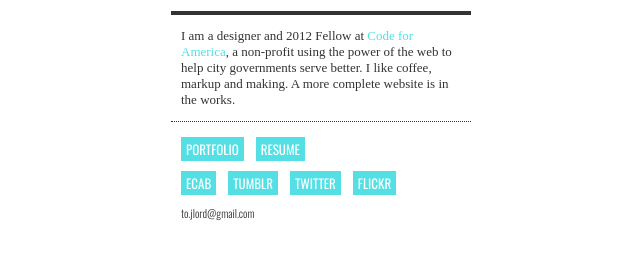
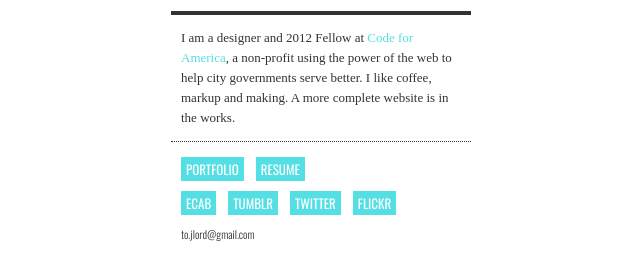
Before and after one commit to jlord/simplepersonalsite, a plain HTML site: page index.html in a window 1280 px wide. Shown: the part 206-486 px from the top of the page, without its empty margins (319-959 px from the left). Drawn offline with nearby package versions, Linux system fonts and the light colour scheme; a web font is replaced by a local one.

Commit message:
i don't know, something with line heights

```diff
--- a/index.html
+++ b/index.html
@@ -64,7 +64,6 @@ a:hover {
 	}
 #main {
 	position: relative;
-	height: 150px;
 	margin-top: 10px;
 	margin-bottom: 10px;
 	border-top: 4px solid #333;
@@ -77,13 +76,14 @@ a:hover {
 	font-weight: 400;
 	font-size: 13px;
 	text-align: left;
+	line-height: 20px;
 	}
 #links .email, #links .email a {
 	clear: both;
 	font-size: 11px;
 	font-family: 'Oswald', sans-serif;
 	font-weight: 300;
-	line-height: 26px;
+	padding-top: 4px;
 	color: #333;
 	}
 #links {
```
